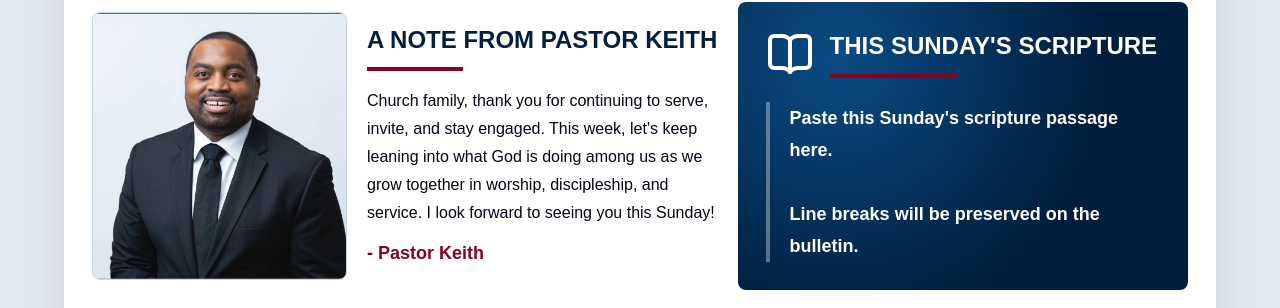
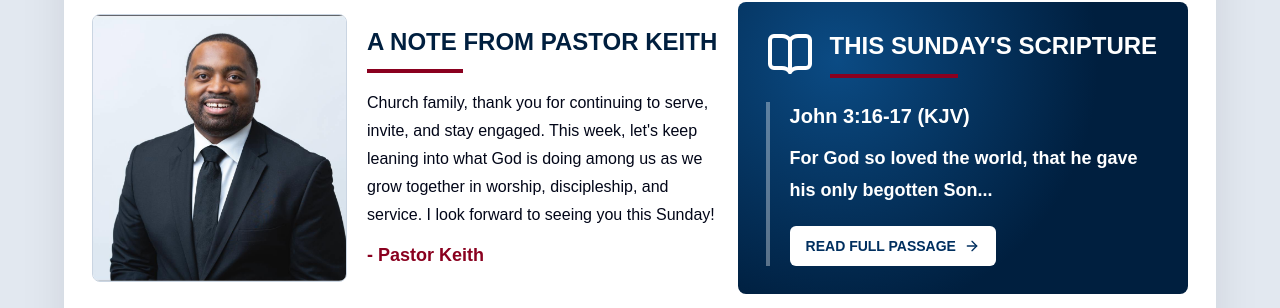
Before and after one commit to keithshouldersjr-discipleship/davidstemple-app, a Next.js app: page /bulletin in a window 1280 px wide. Shown: the part 483-791 px from the top of the page. Built offline with nearby package versions, Linux system fonts and the light colour scheme; no server answers; the database is empty.

Commit message:
Updated Scripture reference section

```diff
--- a/components/admin/bulletin-admin-panel.tsx
+++ b/components/admin/bulletin-admin-panel.tsx
@@ -352,17 +352,33 @@ export function BulletinAdminPanel({
                       required
                     />
                   </Field>
-                  <Field label="Scripture passage">
+                  <Field label="Scripture reference">
+                    <Input
+                      value={form.focus.reference ?? ""}
+                      onChange={(event) => updateNested("focus", "reference", event.target.value)}
+                      placeholder="John 3:16-17 (KJV)"
+                    />
+                  </Field>
+                  <Field label="Key verse / preview">
                     <Textarea
-                      value={form.focus.body}
-                      onChange={(value) => updateNested("focus", "body", value)}
-                      rows={9}
-                      placeholder={"John 3:16-17 (KJV)\n\nFor God so loved the world..."}
+                      value={form.focus.excerpt ?? form.focus.body}
+                      onChange={(value) => {
+                        updateNested("focus", "excerpt", value);
+                        updateNested("focus", "body", value);
+                      }}
+                      rows={5}
+                      placeholder="Paste the key verse or short excerpt you want people to see on the bulletin."
                     />
                     <p className="text-xs leading-5 text-[var(--brand-muted)]">
-                      Paste the passage exactly as you want it displayed. Line
-                      breaks will be preserved on the bulletin.
+                      Keep this short for readability. Line breaks will be preserved.
                     </p>
+                  </Field>
+                  <Field label="Full passage link">
+                    <Input
+                      value={form.focus.passageUrl ?? ""}
+                      onChange={(event) => updateNested("focus", "passageUrl", event.target.value)}
+                      placeholder="https://www.biblegateway.com/passage/?search=John+3%3A16-17&version=KJV"
+                    />
                   </Field>
                   <Field label="Sunday invite title">
                     <Input
--- a/components/bulletin/weekly-bulletin.tsx
+++ b/components/bulletin/weekly-bulletin.tsx
@@ -93,6 +93,9 @@ export function WeeklyBulletin({ bulletin }: { bulletin: WeeklyBulletin }) {
     bulletin.ministrySpotlight.image === "/church-life/community-service.png"
       ? "/church-life/social-media-spotlight.png"
       : bulletin.ministrySpotlight.image;
+  const scriptureReference = bulletin.focus.reference?.trim();
+  const scriptureExcerpt = bulletin.focus.excerpt?.trim() || bulletin.focus.body;
+  const scripturePassageUrl = bulletin.focus.passageUrl?.trim();
 
   return (
     <main className="bg-slate-200 py-4 sm:py-8">
@@ -167,9 +170,25 @@ export function WeeklyBulletin({ bulletin }: { bulletin: WeeklyBulletin }) {
                   <div className="mt-3 h-1 w-32 bg-[var(--brand-burgundy)]" />
                 </div>
               </div>
-              <p className="mt-6 whitespace-pre-line border-l-4 border-white/35 pl-5 text-lg font-semibold leading-8">
-                {bulletin.focus.body}
-              </p>
+              <div className="mt-6 border-l-4 border-white/35 pl-5">
+                {scriptureReference ? (
+                  <p className="text-xl font-black text-white">
+                    {scriptureReference}
+                  </p>
+                ) : null}
+                <p className="mt-3 whitespace-pre-line text-lg font-semibold leading-8">
+                  {scriptureExcerpt}
+                </p>
+                {scripturePassageUrl ? (
+                  <Link
+                    href={scripturePassageUrl}
+                    className="mt-5 inline-flex min-h-10 items-center justify-center gap-2 rounded-md bg-white px-4 py-2 text-sm font-black uppercase !text-[var(--brand-navy)] transition hover:bg-white/90"
+                  >
+                    Read Full Passage
+                    <ArrowRight className="h-4 w-4" aria-hidden="true" />
+                  </Link>
+                ) : null}
+              </div>
             </aside>
           </section>
 
--- a/content/bulletin.current.json
+++ b/content/bulletin.current.json
@@ -12,7 +12,10 @@
   },
   "focus": {
     "title": "This Sunday's Scripture",
-    "body": "Paste this Sunday's scripture passage here.\n\nLine breaks will be preserved on the bulletin."
+    "reference": "John 3:16-17 (KJV)",
+    "excerpt": "For God so loved the world, that he gave his only begotten Son...",
+    "passageUrl": "https://www.biblegateway.com/passage/?search=John%203%3A16-17&version=KJV",
+    "body": "For God so loved the world, that he gave his only begotten Son..."
   },
   "weeklySchedule": [
     { "label": "Sunday School", "time": "8:30 AM", "icon": "users" },
--- a/lib/bulletin-data.ts
+++ b/lib/bulletin-data.ts
@@ -66,6 +66,9 @@ export type WeeklyBulletin = {
   };
   focus: {
     title: string;
+    reference?: string;
+    excerpt?: string;
+    passageUrl?: string;
     body: string;
   };
   weeklySchedule: BulletinScheduleItem[];
```
Also changed, not shown: 1 other file (tests, documents, lock files or other folders).
